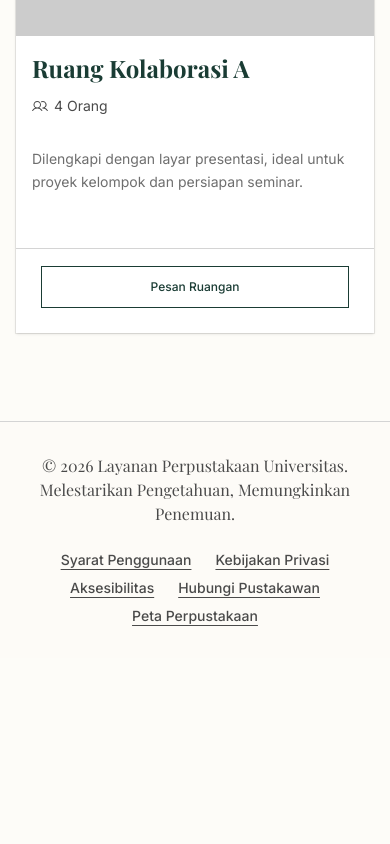
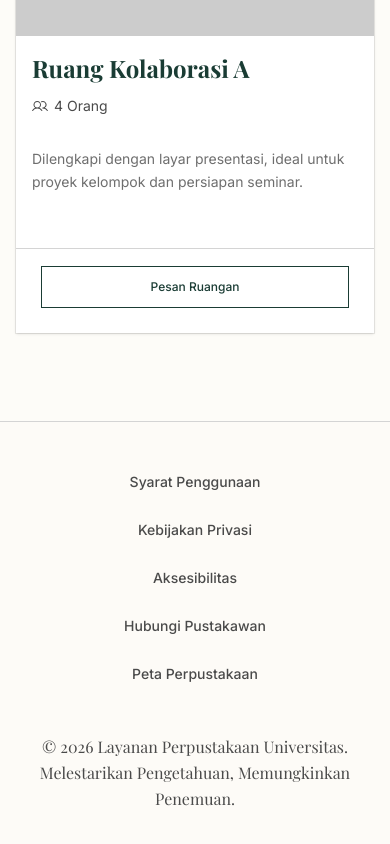
Before and after one commit to legacyditt/booking-room-perpusUndana, a Next.js app in the folder frontend/: page / in a window 390 px wide. Shown: the part 1075-1919 px from the top of the page. Before the commit the page ends 1733 px from the top, so only its background shows below. Built offline with nearby package versions, Linux system fonts and the light colour scheme; a web font is replaced by a local one.

Commit message:
feat(home): redesign footer layout for mobile touch targets and stacking order

```diff
--- a/frontend/src/features/home/components/Footer.tsx
+++ b/frontend/src/features/home/components/Footer.tsx
@@ -2,22 +2,22 @@ import Link from "next/link";
 
 export function Footer() {
   return (
-    <footer className="w-full border-t border-border bg-tertiary/50 py-8 mt-12">
+    <footer className="w-full border-t border-border bg-tertiary/50 py-10 md:py-8 mt-12">
       <div className="container mx-auto max-w-7xl px-4 md:px-8">
-        <div className="flex flex-col md:flex-row items-center justify-between gap-6 text-sm text-neutral">
+        <div className="flex flex-col-reverse lg:flex-row items-center lg:items-center justify-between gap-10 lg:gap-6 text-sm text-neutral">
 
-          <div className="text-center md:text-left font-serif text-base">
-            <p>
+          <div className="text-center lg:text-left font-serif text-base max-w-sm">
+            <p className="leading-relaxed">
               &copy; {new Date().getFullYear()} Layanan Perpustakaan Universitas. Melestarikan Pengetahuan, Memungkinkan Penemuan.
             </p>
           </div>
 
-          <nav className="flex flex-wrap justify-center gap-x-6 gap-y-2 font-medium">
-            <Link href="#" className="hover:text-primary underline underline-offset-4">Syarat Penggunaan</Link>
-            <Link href="#" className="hover:text-primary underline underline-offset-4">Kebijakan Privasi</Link>
-            <Link href="#" className="hover:text-primary underline underline-offset-4">Aksesibilitas</Link>
-            <Link href="#" className="hover:text-primary underline underline-offset-4">Hubungi Pustakawan</Link>
-            <Link href="#" className="hover:text-primary underline underline-offset-4">Peta Perpustakaan</Link>
+          <nav className="flex flex-col sm:flex-row flex-wrap justify-center gap-x-8 gap-y-2 font-medium w-full lg:w-auto text-center">
+            <Link href="#" className="hover:text-primary hover:underline underline-offset-4 py-2.5 sm:py-1 transition-all">Syarat Penggunaan</Link>
+            <Link href="#" className="hover:text-primary hover:underline underline-offset-4 py-2.5 sm:py-1 transition-all">Kebijakan Privasi</Link>
+            <Link href="#" className="hover:text-primary hover:underline underline-offset-4 py-2.5 sm:py-1 transition-all">Aksesibilitas</Link>
+            <Link href="#" className="hover:text-primary hover:underline underline-offset-4 py-2.5 sm:py-1 transition-all">Hubungi Pustakawan</Link>
+            <Link href="#" className="hover:text-primary hover:underline underline-offset-4 py-2.5 sm:py-1 transition-all">Peta Perpustakaan</Link>
           </nav>
 
         </div>
```
